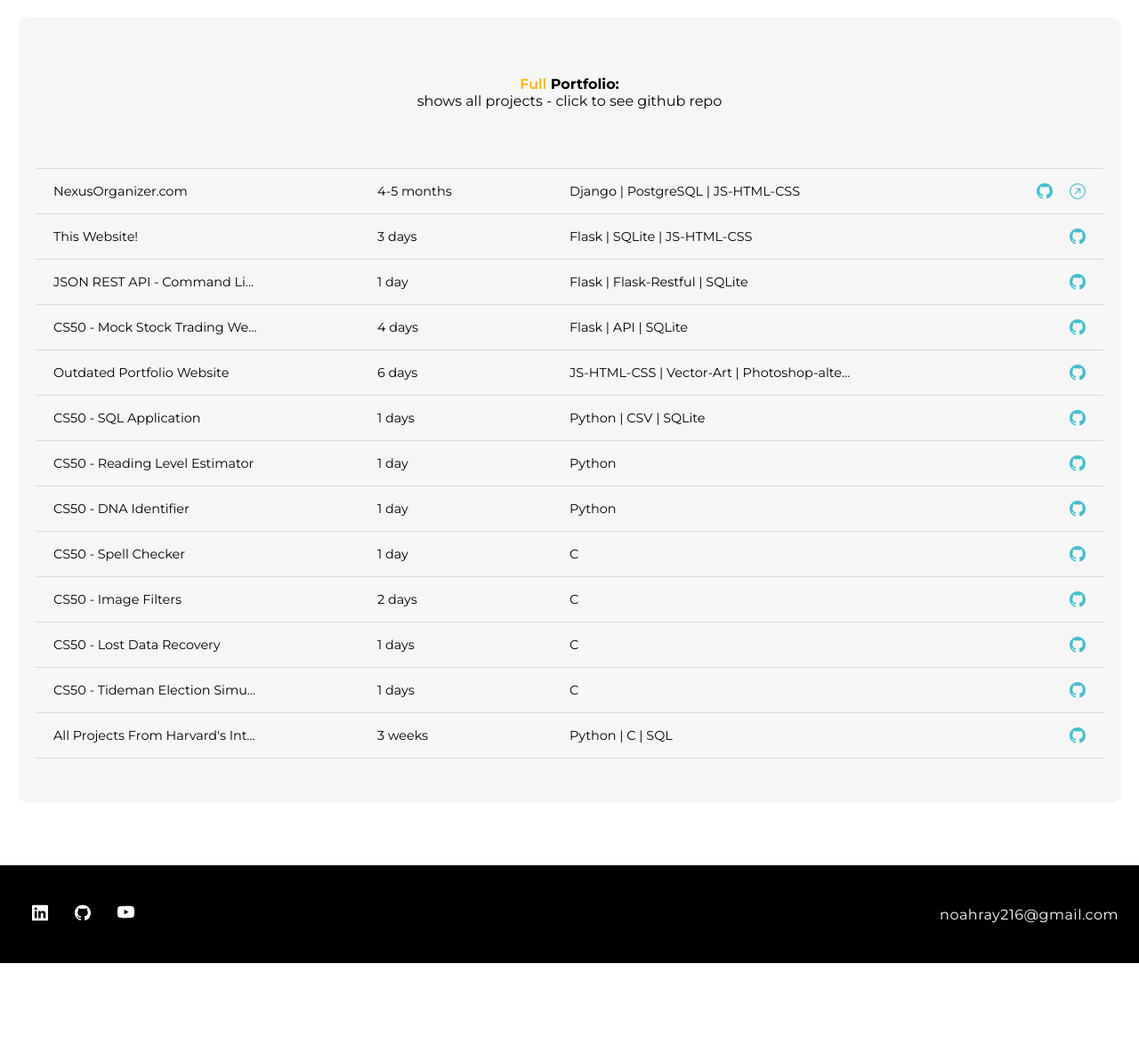
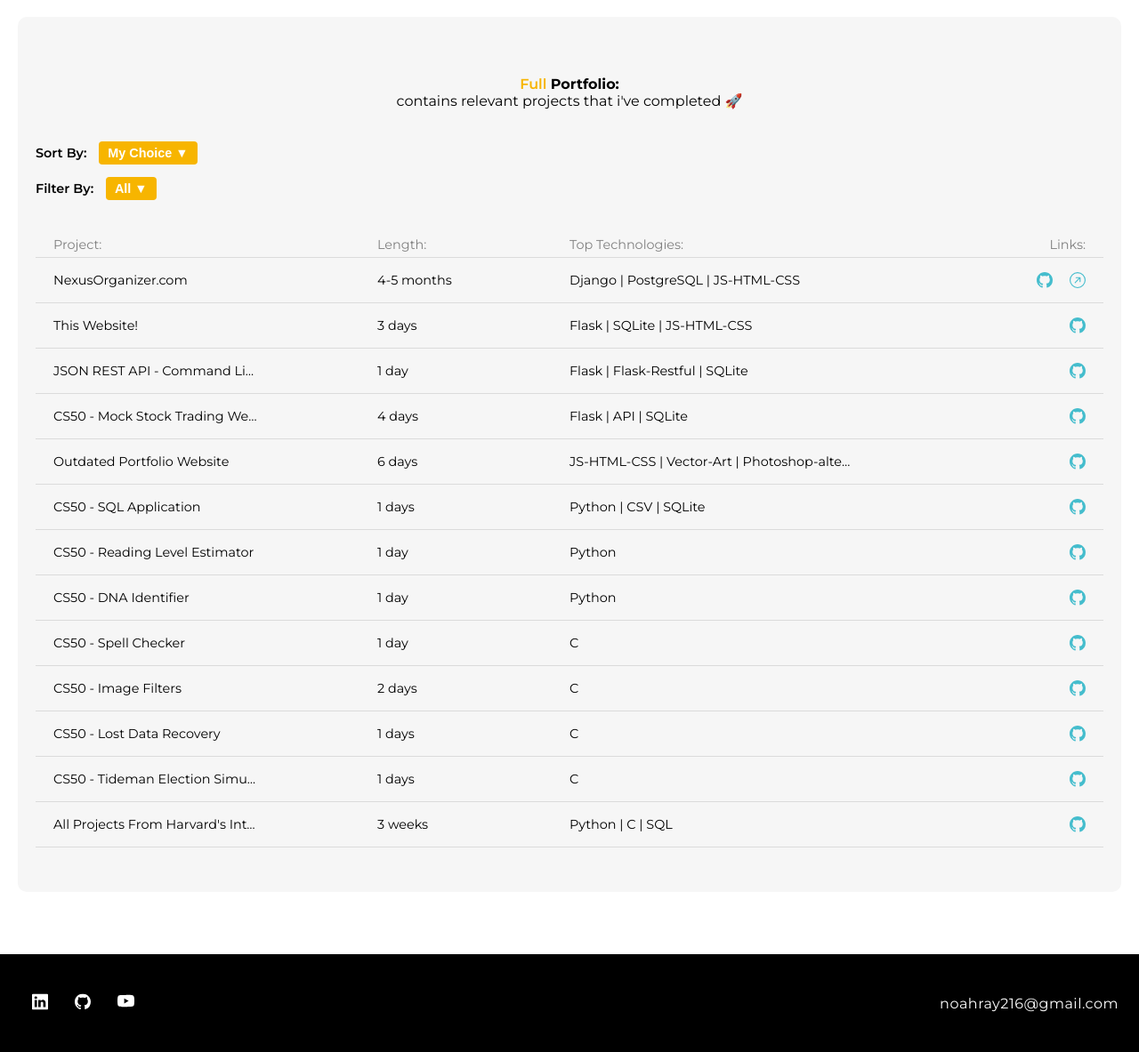
Before and after one commit to NoahRR/Personal-Website, a Flask app: page / in a window 1280 px wide. Shown: the part 2053-3236 px from the top of the page at 89% size. Before the commit the page ends 3136 px from the top, so only its background shows below. Run offline with Flask 2, Linux system fonts and the light colour scheme; data comes from the database, SQL or seed files in the repository; both versions use the stored data as it was after the commit; some libraries are stand-ins or nearby versions.

Commit message:
Building out the full-portoflio

```diff
--- a/app/static/css/portfolio.css
+++ b/app/static/css/portfolio.css
@@ -152,7 +152,7 @@ button:hover{
     position: relative;
     height: auto;
     width: calc(100% - 40px - 40px );
-    max-width: 1500px;
+    max-width: calc(1500px - 40px);
     top: -50px;
     left: 50%;
     transform: translateX(-50%);
@@ -166,6 +166,28 @@ button:hover{
     position: relative;
     width: 100%;
     height: 50px;
+    font-size: .9em;
+    color: grey;
+}
+.small_spacer_name{
+    position: absolute;
+    left: 20px;
+    bottom: 5px;
+}
+.small_spacer_time{
+    position: absolute;
+    left: 32%;
+    bottom: 5px;
+}
+.small_spacer_tech{
+    position: absolute;
+    left: 50%;
+    bottom: 5px;
+}
+.small_spacer_link{
+    position: absolute;
+    right: 20px;
+    bottom: 5px;
 }
 .list_project{
     position: relative;
@@ -225,12 +247,37 @@ button:hover{
 .list_project_link svg:hover{
     color: blue;
 }
-/* .list_project_link:hover{ */
-/*     color: blue; */
-/* } */
-/* #full_portfolio_list_cont_inner{ */
-/*     position: relative; */
-/*     width: 100%; */
-/*     height: 100%; */
-/*     background-color: black; */
-/* } */
+#sort_by{
+    position: absolute;
+    top: 130px;
+    left: 20px;
+    font-size: .9em;
+}
+#filter_by{
+    position: absolute;
+    top: 170px;
+    left: 20px;
+    font-size: .9em;
+}
+#sort_by_choice{
+    display: inline-block;
+    font-weight: 600;
+    padding-right: 10px;
+}
+#filter_by_choice{
+    display: inline-block;
+    font-weight: 600;
+    padding-right: 10px;
+}
+.full_port_btn{
+    /* position: absolute; */
+    /* left: 20px; */
+    display: inline-block;
+    padding: 5px 10px;
+    cursor: pointer;
+    z-index: 10;
+    border-radius: 4px;
+}
+.full_projects_sort_by_option{
+    display: none;
+}
--- a/app/templates/index.html
+++ b/app/templates/index.html
@@ -55,7 +55,7 @@
     <div class="full-page-spacer">
         <div class="bighello_cont">
             <h4 id="bighello">Hello</h4>
-            <p class="center_text under_big_hello">i'm a junior full stack web developer</p>
+            <p class="center_text under_big_hello">👋 i'm a full stack web developer</p>
             <button id="see_port_btn">See Portfolio</button>
         </div>
         <svg width="30" height="30" fill="currentColor" class="arrow_down" viewBox="0 0 16 16">
@@ -75,7 +75,7 @@
 
     <div class="cont">
         <div id="a1">
-            <p><b><span class="yellow_highlight">Featured</span> Projects:</b><br>projects are clickable - to github
+            <p><b><span class="yellow_highlight">⭐ Featured</span> Projects:</b><br>projects are clickable - to github
             </p>
         </div>
         <div id="projectNexusOrg" class="switchWebsite no2" onclick="window.open('https://gist.github.com/NoahRR/9c12e841502d5dff0fb79a4bc3255d78');"></div>
@@ -87,11 +87,32 @@
     </div>
 
     <div id="full_portfolio_list_cont">
-        <p><b><span class="yellow_highlight">Full</span> Portfolio:</b><br>shows all projects - click to see github repo</p>
-        <div class="small_spacer" style="border-bottom: 1px solid #DBDBDB;"></div>
 
+        <p><b><span class="yellow_highlight">Full</span> Portfolio:</b><br>contains relevant projects that i've completed 🚀</p>
+
+        <div id="sort_by">
+            <p id="sort_by_choice">Sort By:</p>
+            <button id="full_projects_sort_by_btn" class="full_port_btn">My Choice ▼</button>
+        </div>
+        <div id="filter_by">
+            <p id="filter_by_choice">Filter By:</p>
+            <button id="full_projects_filter_by_btn" class="full_port_btn">All ▼</button>
+        </div>
+
+        <div style="height: 100px"></div>
+        <div id="sort_by_op_date" class="full_projects_sort_by_option">Date</div>
+        <div id="sort_by_op_mychoice" class="full_projects_sort_by_option">My Choice</div>
+        <div id="sort_by_op_length" class="full_projects_sort_by_option">Length</div>
+
+        <div class="small_spacer" style="border-bottom: 1px solid #DBDBDB;">
+            <div class="small_spacer_name">Project:</div>
+            <div class="small_spacer_time">Length:</div>
+            <div class="small_spacer_tech">Top Technologies:</div>
+            <div class="small_spacer_link">Links:</div>
+        </div>
+
+        <!-- DISPLAYS ALL PROJECTS IN DATABASE -->
         {% for proj_id in full_project_data %}
-        <!-- <p>{{ full_project_data[proj_id]['name'] }}</p> -->
             <div class="list_project">
                 <div class="list_project_title">{{ full_project_data[proj_id]['name'] }}</div>
                 <div class="list_project_time">{{ full_project_data[proj_id]['time'] }}</div>
@@ -111,35 +132,6 @@
                 </div>
             </div>
         {% endfor %}
-
-        <!-- <div class="list_project"> -->
-        <!--     <div class="list_project_title">NexusOrganizer.com</div> -->
-        <!--     <div class="list_project_time">4 months</div> -->
-        <!--     <div class="list_project_tech">Django | PostgreSQL | JS-HTML-CSS</div> -->
-        <!--     <div class="list_project_link"> -->
-        <!--         <svg onclick="window.open('https://gist.github.com/NoahRR/9c12e841502d5dff0fb79a4bc3255d78', '_blank')" width="18" height="18" fill="currentColor" viewBox="0 0 16 16"> -->
-        <!--             <path fill-rule="evenodd" d="M8 0C3.58 0 0 3.58 0 8c0 3.54 2.29 6.53 5.47 7.59.4.07.55-.17.55-.38 0-.19-.01-.82-.01-1.49-2.01.37-2.53-.49-2.69-.94-.09-.23-.48-.94-.82-1.13-.28-.15-.68-.52-.01-.53.63-.01 1.08.58 1.23.82.72 1.21 1.87.87 2.33.66.07-.52.28-.87.51-1.07-1.78-.2-3.64-.89-3.64-3.95 0-.87.31-1.59.82-2.15-.08-.2-.36-1.02.08-2.12 0 0 .67-.21 2.2.82.64-.18 1.32-.27 2-.27.68 0 1.36.09 2 .27 1.53-1.04 2.2-.82 2.2-.82.44 1.1.16 1.92.08 2.12.51.56.82 1.27.82 2.15 0 3.07-1.87 3.75-3.65 3.95.29.25.54.73.54 1.48 0 1.07-.01 1.93-.01 2.2 0 .21.15.46.55.38A8.012 8.012 0 0 0 16 8c0-4.42-3.58-8-8-8z"/> -->
-        <!--         </svg> -->
-        <!--         <svg onclick="window.open('https://www.nexusorganizer.com/', '_blank')" width="18" height="18" fill="currentColor" viewBox="0 0 16 16"> -->
-        <!--             <path fill-rule="evenodd" d="M8 15A7 7 0 1 0 8 1a7 7 0 0 0 0 14zm0 1A8 8 0 1 0 8 0a8 8 0 0 0 0 16z"/> -->
-        <!--               <path fill-rule="evenodd" d="M5.172 10.828a.5.5 0 0 0 .707 0l4.096-4.096V9.5a.5.5 0 1 0 1 0V5.525a.5.5 0 0 0-.5-.5H6.5a.5.5 0 0 0 0 1h2.768l-4.096 4.096a.5.5 0 0 0 0 .707z"/> -->
-        <!--         </svg> -->
-        <!--     </div> -->
-        <!-- </div> -->
-
-        <!-- <div class="list_project"> -->
-        <!--     <div class="list_project_title">This Website!</div> -->
-        <!--     <div class="list_project_time">2 days</div> -->
-        <!--     <div class="list_project_tech">Flask | SQLite | JS-HTML-CSS</div> -->
-        <!--     <div class="list_project_link"> -->
-        <!--         <svg onclick="window.open('', '_blank')" width="18" height="18" fill="currentColor" viewBox="0 0 16 16"> -->
-        <!--             <path fill-rule="evenodd" d="M8 0C3.58 0 0 3.58 0 8c0 3.54 2.29 6.53 5.47 7.59.4.07.55-.17.55-.38 0-.19-.01-.82-.01-1.49-2.01.37-2.53-.49-2.69-.94-.09-.23-.48-.94-.82-1.13-.28-.15-.68-.52-.01-.53.63-.01 1.08.58 1.23.82.72 1.21 1.87.87 2.33.66.07-.52.28-.87.51-1.07-1.78-.2-3.64-.89-3.64-3.95 0-.87.31-1.59.82-2.15-.08-.2-.36-1.02.08-2.12 0 0 .67-.21 2.2.82.64-.18 1.32-.27 2-.27.68 0 1.36.09 2 .27 1.53-1.04 2.2-.82 2.2-.82.44 1.1.16 1.92.08 2.12.51.56.82 1.27.82 2.15 0 3.07-1.87 3.75-3.65 3.95.29.25.54.73.54 1.48 0 1.07-.01 1.93-.01 2.2 0 .21.15.46.55.38A8.012 8.012 0 0 0 16 8c0-4.42-3.58-8-8-8z"/> -->
-        <!--         </svg> -->
-        <!--     </div> -->
-        <!-- </div> -->
-
-
-
     </div>
 
     <div class="footerCustom">
```
Also changed, not shown: app/noahrayroberts.db.
